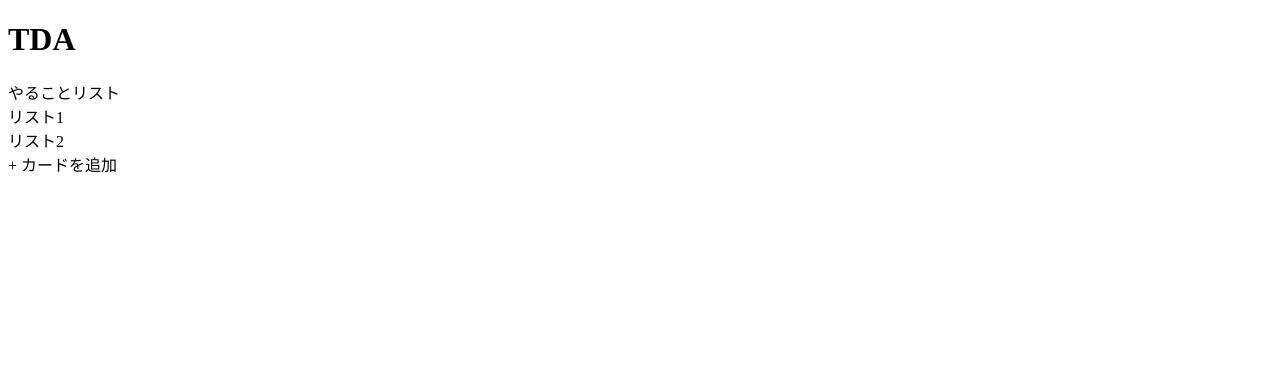
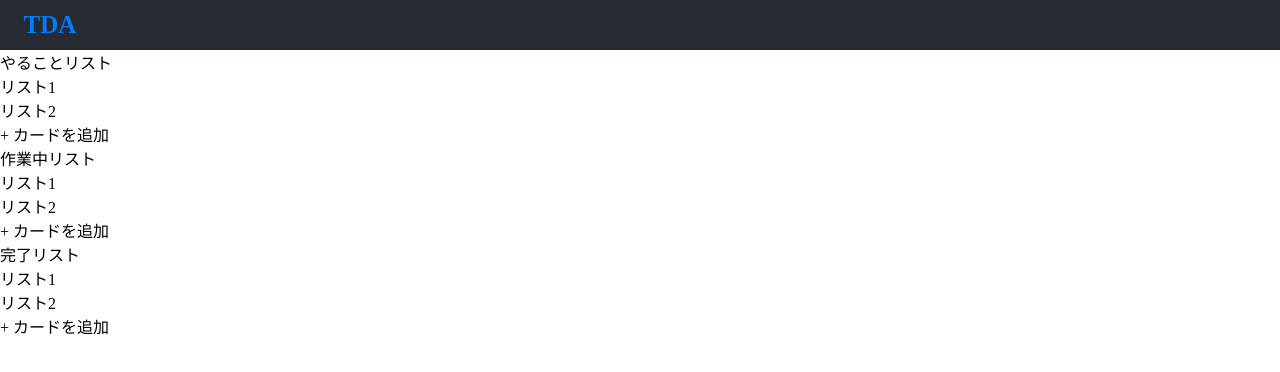
Before and after one commit to sil-co/ToDoApp-using-vanillaJS, a plain HTML site: page index.html in a window 1280 px wide. Drawn offline with Linux system fonts and the light colour scheme.

Commit message:
add : create header

```diff
--- a/index.html
+++ b/index.html
@@ -4,14 +4,16 @@
   <meta charset="UTF-8">
   <meta http-equiv="X-UA-Compatible" content="IE=edge">
   <meta name="viewport" content="width=device-width, initial-scale=1.0">
-  <title>To Do App</title>
+  <title>ToDoApp</title>
   <link rel="stylesheet" href="style.css">
 </head>
 <body>
   <div>
-    <div>
-      <div>
-        <h1>TDA</h1>
+
+    <div class="header-container">
+      <div class="header">
+        <div class="header-item">
+          <div class="header-name">TDA</div>
         </div>
       </div>
     </div>
@@ -37,6 +39,51 @@
 
       </div>
     </div>
+
+    <div>
+      <div>
+        <div>
+          <div>
+            <div>作業中リスト</div>
+          </div>
+        </div>
+
+        <div>
+          <div><div>リスト1</div></div>
+          <div><div>リスト2</div></div>
+        </div>
+
+        <div>
+          <div>
+            <div>+ カードを追加</div>
+          </div>
+        </div>
+
+      </div>
+    </div>
+
+    <div>
+      <div>
+        <div>
+          <div>
+            <div>完了リスト</div>
+          </div>
+        </div>
+
+        <div>
+          <div><div>リスト1</div></div>
+          <div><div>リスト2</div></div>
+        </div>
+
+        <div>
+          <div>
+            <div>+ カードを追加</div>
+          </div>
+        </div>
+
+      </div>
+    </div>
+  </div>
   <script src="main.js"></script>
 </body>
 </html>
--- a/style.css
+++ b/style.css
@@ -0,0 +1,33 @@
+body {
+  margin: 0;
+  padding: 0;
+}
+
+.header-container {
+  width: 100%;
+  height: 50px;
+  background-color: rgba(0, 5, 15, 0.85);
+}
+
+.header-container .header {
+  width: 100%;
+  height: 100%;
+  display: flex;
+  justify-content: space-between;
+  align-items: center;
+}
+
+.header-container .header .header-item {
+  width: 100px;
+  height: 100%;
+  display: flex;
+  justify-content: center;
+  align-items: center;
+}
+
+.header-container .header .header-item .header-name {
+  margin: 0;
+  font-size: 25px;
+  font-weight: 700;
+  color: #007bff;
+}
```
Lines whose indentation alone changed are shown as unchanged.
